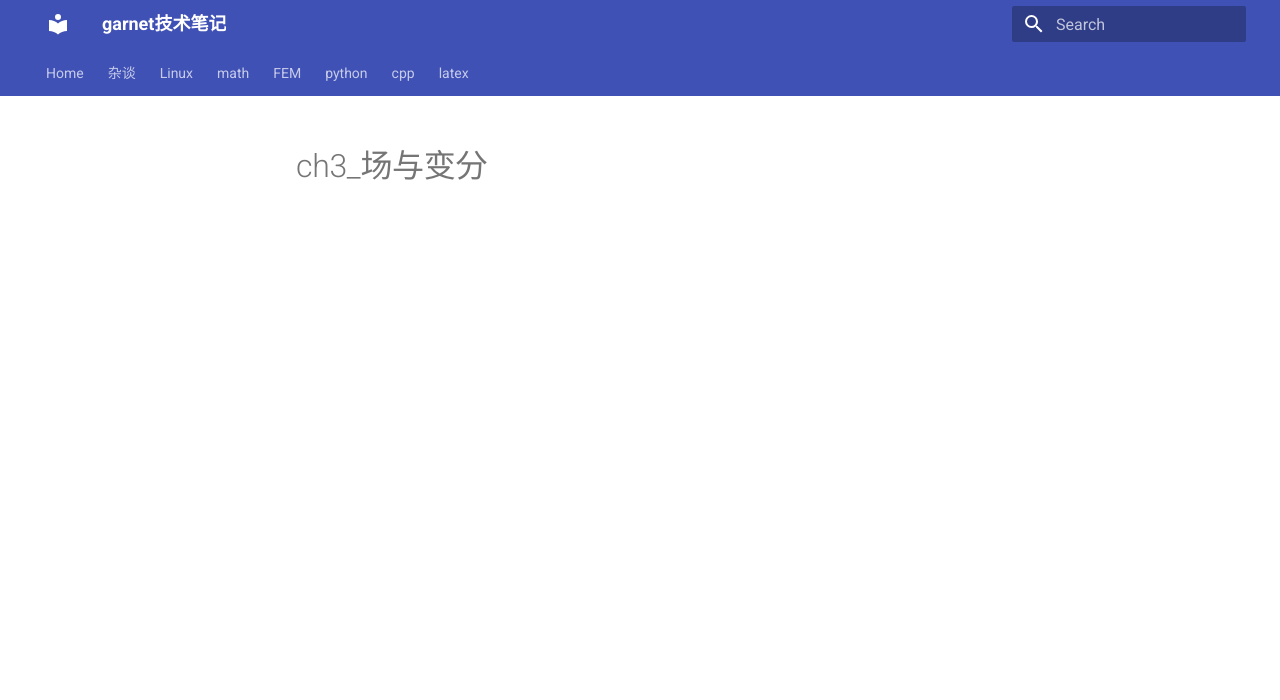
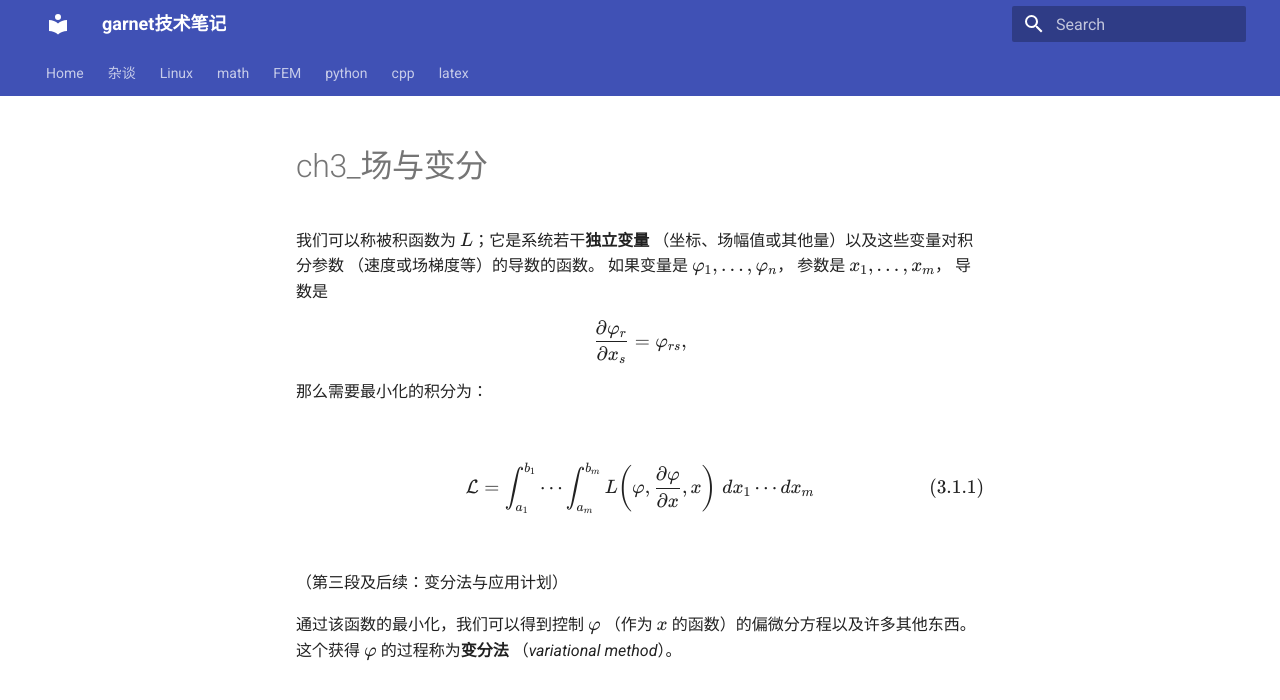
Before and after one commit to ymma98/technotes, an MkDocs documentation site: the page built from docs/math/数学物理方法/ch3_场与变分.md, in a window 1280 px wide. Shown: the top 700 px of the page. Built offline with MkDocs 1.6.1 and Material for MkDocs 9.7.7, drawn with Linux system fonts in a browser that asks for light colours.

Commit message:
docs/math/数学物理方法/ch3_场与变分.md updated from https://stackedit.cn/

```diff
--- a/docs/math/数学物理方法/ch3_场与变分.md
+++ b/docs/math/数学物理方法/ch3_场与变分.md
@@ -1,4 +1,38 @@
 # ch3_场与变分
+
+我们可以称被积函数为 $L$；它是系统若干**独立变量**
+（坐标、场幅值或其他量）以及这些变量对积分参数
+（速度或场梯度等）的导数的函数。
+如果变量是 $\varphi_1,\ldots,\varphi_n$，
+参数是 $x_1,\ldots,x_m$，
+导数是
+$$
+\frac{\partial \varphi_r}{\partial x_s} = \varphi_{rs},
+$$
+那么需要最小化的积分为：
+
+$$
+\mathcal{L}
+=
+\int_{a_1}^{b_1}
+\cdots
+\int_{a_m}^{b_m}
+L\!\left(
+\varphi,
+\frac{\partial \varphi}{\partial x},
+x
+\right)
+\, dx_1 \cdots dx_m
+\tag{3.1.1}
+$$
+
+（第三段及后续：变分法与应用计划）
+
+通过该函数的最小化，我们可以得到控制 $\varphi$
+（作为 $x$ 的函数）的偏微分方程以及许多其他东西。
+这个获得 $\varphi$ 的过程称为**变分法**
+（*variational method*）。
+
 <!--stackedit_data:
-eyJoaXN0b3J5IjpbLTg4OTEyMjI0NF19
+eyJoaXN0b3J5IjpbLTExOTY2MDAzNjhdfQ==
 -->
```
